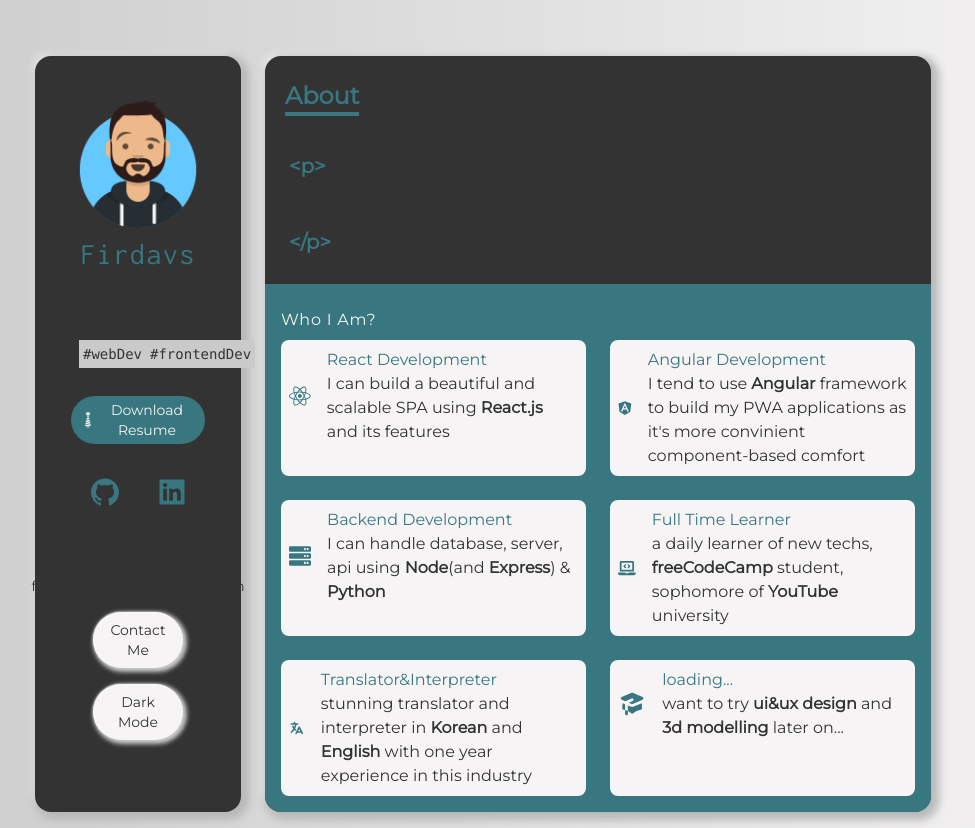
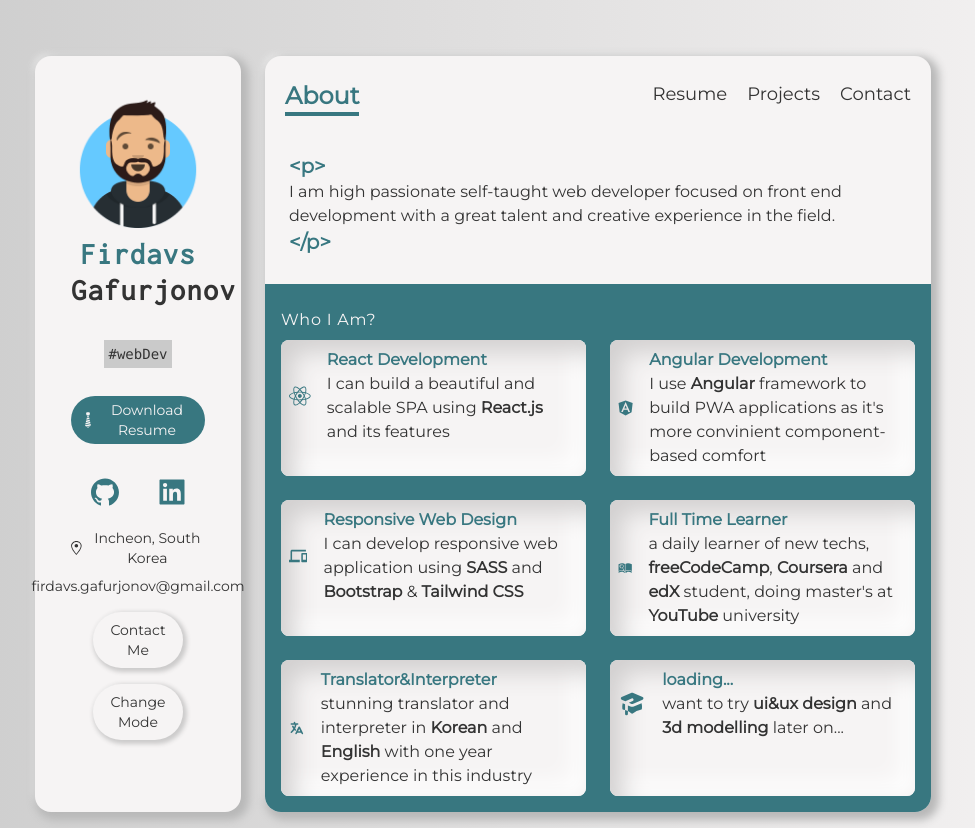
Before and after one commit to gfirik/portfolio, a Next.js app: page / in a window 1280 px wide. Shown: the whole page, without its empty margins (157-1132 px from the left). Built offline with nearby package versions, Linux system fonts and the light colour scheme.

Commit message:
dark mode fully added&resume page finished

```diff
--- a/components/ServiceCard.tsx
+++ b/components/ServiceCard.tsx
@@ -6,14 +6,14 @@ const ServiceCard:FunctionComponent<{service:IService}> = ({
 }) => {
     const createMarkup = () =>{
         return {
-            __html:about,
+            __html: about,
         }
     }
     return (
-        <div className="flex items-center p-2 space-x-4">
-            <Icon className="w-12 h-12 text-ming"/>
+        <div className="flex items-center p-2 space-x-4 dark:text-white ">
+            <Icon className="w-12 h-12 text-ming "/>
             <div>
-                <h4 className="text-ming">{title}</h4>
+                <h4 className="font-bold text-ming">{title}</h4>
                 <p dangerouslySetInnerHTML={createMarkup()}/>
             </div>
         </div>
--- a/components/Sidebar.tsx
+++ b/components/Sidebar.tsx
@@ -1,10 +1,18 @@
-import Image from 'next/image'
-import profilePic from '../public/avataaars.png'
-import {AiFillGithub, AiFillLinkedin} from 'react-icons/ai';
-import {GoLocation} from 'react-icons/go';
-import {GiTie} from 'react-icons/gi';
+import Image from 'next/image';
+import profilePic from '../public/avataaars.png';
+import { AiFillGithub, AiFillLinkedin } from 'react-icons/ai';
+import { GoLocation } from 'react-icons/go';
+import { GiTie } from 'react-icons/gi';
+import { useTheme } from 'next-themes';
 
 const Sidebar = () => {
+
+    const {theme, setTheme} = useTheme();
+
+    const changeTheme = () => {
+        setTheme(theme==='light'?'dark':'light');
+    }
+
     return (
         <div className="flex flex-col p-5 text-center font-montserrat md:text-sm">
             <div className="w-32 h-32 mx-auto rounded-full">
@@ -13,13 +21,12 @@ const Sidebar = () => {
                     alt="avatar"
                 />
             </div>
-            <h2 className="my-4 text-3xl font-medium tracking-wider font-inconsolata">
+            <h2 className="my-4 text-3xl font-bold tracking-wider font-inconsolata">
                 <span className="text-ming">Firdavs </span>
                 Gafurjonov
             </h2>
-            <p className="flex justify-around w-full px-2 py-1 my-3 rounded-full font-inconsolata">
-                <code className="p-1 bg-white2">#webDev</code>
-                <code className="p-1 bg-white2">#frontendDev</code>
+            <p className="flex justify-center w-full px-2 py-1 my-3 rounded-full font-inconsolata">
+                <code className="p-1 bg-white2 dark:text-black">#webDev</code>
             </p>
             <a
                 className="flex items-center justify-center px-2 py-1 my-3 text-white rounded-full bg-ming"
@@ -45,15 +52,16 @@ const Sidebar = () => {
             </div>
             <div className="flex flex-col items-center w-full">
                 <a
-                    className="w-8/12 p-2 my-2 text-black transition duration-300 bg-white rounded-full shadow-sm hover:bg-ming hover:text-white focus:outline-none hover:outline-none"
+                    className="w-8/12 p-2 my-2 text-black transition duration-300 bg-white rounded-full shadow-sm dark:hover:bg-ming dark:bg-black dark:text-white hover:shadow-none dark:shadow-darkSm hover:bg-ming hover:text-white focus:outline-none hover:outline-none"
                     href="contact"
                 >
                     Contact Me
                 </a>
                 <button
-                    className="w-8/12 p-2 my-2 text-black transition duration-300 bg-white rounded-full shadow-sm hover:bg-black hover:text-white focus:outline-none hover:outline-none"
+                    className="w-8/12 p-2 my-2 text-black transition duration-300 bg-white rounded-full shadow-sm dark:hover:text-black dark:hover:bg-white dark:bg-black dark:text-white hover:shadow-none hover:bg-black hover:text-white focus:outline-none hover:outline-none dark:shadow-darkSm"
+                    onClick={changeTheme}
                 >
-                    Dark Mode
+                    Change Mode
                 </button>
             </div>
         </div>
--- a/data.ts
+++ b/data.ts
@@ -1,8 +1,9 @@
 import { IService, ISkill } from './type';
-import { FaAngular, FaLaptopCode, FaReact, FaServer } from "react-icons/fa";
+import { FaAngular, FaReact } from "react-icons/fa";
 import { HiAcademicCap, HiTranslate } from 'react-icons/hi';
 import { SiAngular, SiJavascript, SiPython, SiReact, SiTailwindcss, SiTypescript } from 'react-icons/si';
-import { MdLanguage } from 'react-icons/md';
+import { MdDevices, MdLanguage } from 'react-icons/md';
+import { GiArchiveResearch } from 'react-icons/gi';
 
 export const services:IService[] = [
     {
@@ -15,18 +16,18 @@ export const services:IService[] = [
         Icon: FaAngular,
         title: "Angular Development",
         about:
-          "I tend to use <b>Angular</b> framework to build my PWA applications as it's more convinient component-based comfort",
+          "I use <b>Angular</b> framework to build PWA applications as it's more convinient component-based comfort",
       },
       {
-        Icon: FaServer,
-        title: "Backend Development",
+        Icon: MdDevices,
+        title: "Responsive Web Design",
         about:
-            "I can handle database, server, api using <b>Node</b>(and <b>Express</b>) & <b>Python</b>",
+            "I can develop responsive web application using <b>SASS</b> and <b>Bootstrap</b> & <b>Tailwind CSS</b>",
       },
       {
-        Icon: FaLaptopCode,
+        Icon: GiArchiveResearch,
         title: "Full Time Learner",
-        about: "a daily learner of new techs, <b>freeCodeCamp</b> student, sophomore of <b>YouTube</b> university",
+        about: "a daily learner of new techs, <b>freeCodeCamp</b>, <b>Coursera</b> and <b>edX</b> student, doing master's at <b>YouTube</b> university",
       },
       {
         Icon: HiTranslate,
--- a/pages/_app.tsx
+++ b/pages/_app.tsx
@@ -2,16 +2,21 @@ import '../styles/globals.css'
 import type { AppProps } from 'next/app'
 import Sidebar from '../components/Sidebar'
 import Navbar from '../components/Navbar'
+import { ThemeProvider } from 'next-themes'
 
 function MyApp({ Component, pageProps }: AppProps) {
-  return <div className="grid grid-cols-12 gap-6 px-5 my-14 lg:mb-0 md:mb-16 sm:px-20 md:px-32 lg:px-36 xl:px-48">
-    <div className="h-full col-span-12 p-4 text-base text-center bg-white shadow dark:bg-black lg:col-span-3 rounded-2xl">
+  return (
+    <ThemeProvider attribute='class' >
+      <div className="grid grid-cols-12 gap-6 px-5 my-14 lg:mb-0 md:mb-16 sm:px-20 md:px-32 lg:px-36 xl:px-48">
+        <div className="h-full col-span-12 p-4 text-base text-center bg-white shadow lg:col-span-3 rounded-2xl dark:text-white dark:bg-black dark:shadow-dark">
           <Sidebar />
         </div>
-    <div className="flex flex-col col-span-12 overflow-hidden bg-white shadow rounded-2xl lg:col-span-9 dark:bg-black">
+        <div className="flex flex-col col-span-12 overflow-hidden bg-white shadow rounded-2xl lg:col-span-9 dark:shadow-dark dark:text-white dark:bg-black">
           <Navbar />
           <Component {...pageProps} />
         </div>
       </div>
+    </ThemeProvider>
+  );
 }
-export default MyApp
+export default MyApp;
--- a/pages/_document.tsx
+++ b/pages/_document.tsx
@@ -3,7 +3,7 @@ import Document, { Html, Head, Main, NextScript, DocumentContext } from 'next/do
 class MyDocument extends Document {
   render() {
     return (
-      <Html class="dark">
+      <Html lang='en'>
         <Head>
             <link rel="preconnect" href="https://fonts.googleapis.com"/>
             <link rel="preconnect" href="https://fonts.gstatic.com"/>
@@ -12,7 +12,7 @@ class MyDocument extends Document {
                 rel="stylesheet"
             />
         </Head>
-        <body className="mb-4 text-black bg-fixed bg-gradient-to-r from-white2 to-white font-montserrat">
+        <body className="mb-4 text-black bg-fixed bg-gradient-to-r from-white2 to-white font-montserrat dark:from-black dark:to-black">
           <Main />
           <NextScript />
         </body>
--- a/pages/index.tsx
+++ b/pages/index.tsx
@@ -21,7 +21,7 @@ const index = (
           { services.map((service)=>(
             <div
               key={service.title}
-              className="bg-white rounded-lg lg:col-span-1"
+              className="bg-white rounded-lg dark:bg-black lg:col-span-1 dark:shadow-insetDark shadow-inset"
             >
               <ServiceCard service={service}/>
             </div>
--- a/tailwind.config.js
+++ b/tailwind.config.js
@@ -3,9 +3,15 @@ module.exports = {
   darkMode: 'class',
   theme: {
     boxShadow: {
-      DEFAULT: '4px 4px 8px 4px #b8b8b8, -5px -5px 10px -5px #ffffff',
+      DEFAULT: '4px 4px 8px 4px #b8b8b8, -4px -4px 8px -4px #ffffff',
       sm: '2px 2px 4px 2px #cccbcb, -1px -1px 2px -1px #ffffff',
+      dark: '8px 8px 16px 16px #2b2b2b, -8px -8px 16px -8px #3b3b3b',
+      darkSm: '4px 4px 8px 4px #2b2b2b, -4px -8px 4px -4px #3b3b3b',
+      none: 'none',
+      insetDark: 'inset 12px 12px 24px #2b2b2b, inset -12px -12px 24px #3b3b3b',
+      inset: 'inset 12px 12px 24px #d1cfcf, inset -12px -12px 24px #ffffff',
     },
+
     fontFamily: {
       'inconsolata': ['Inconsolata'],
       'montserrat' : ['Montserrat'],
@@ -39,7 +45,9 @@ module.exports = {
     },
   },
   variants: {
-    extend: {},
+    extend: {
+      boxShadow: ['responsive', 'group-hover', 'focus-within', 'hover', 'focus', 'dark'],
+    },
   },
   plugins: [],
 }
```
Lines whose indentation alone changed are shown as unchanged.
